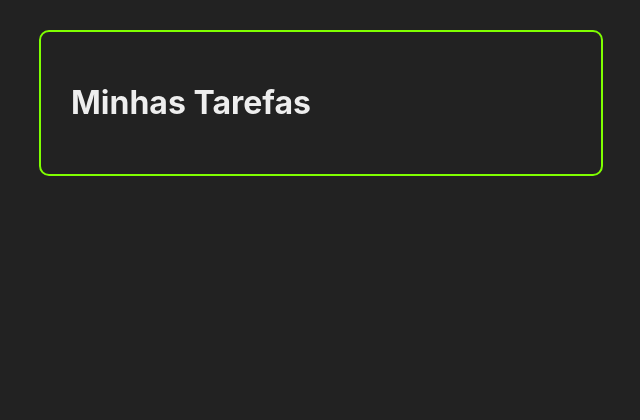
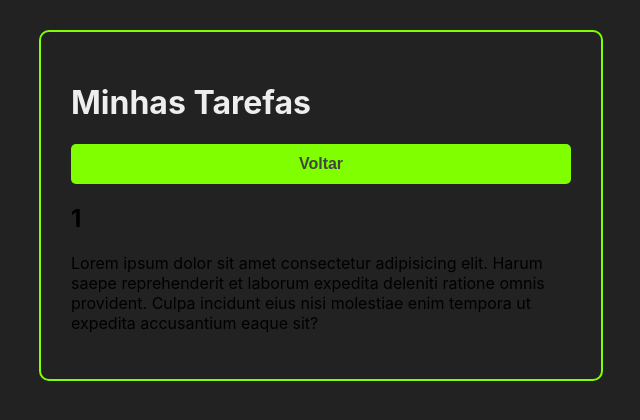
Before and after one commit to PatrickDSiqueira/minhastarefas, a React (Create React App) app: page /1 in a window 1280 px wide. Before the commit this address had no page. Shown: the top 420 px of the page, without its empty margins (319-959 px from the left). Built offline with nearby package versions, Linux system fonts and the light colour scheme.

Commit message:
create taskDatails component and pass parameters

```diff
--- a/src/App.jsx
+++ b/src/App.jsx
@@ -6,6 +6,7 @@ import  {v4 as uuidv4} from 'uuid';
 import Header from "./components/Header";
 import { Route, BrowserRouter, Routes } from "react-router-dom";
 import ReactDOM from "react-dom/client";
+import TaskDetails from "./components/TaskDetails";
 
 const App = () =>{
   const [tasks, setTasks]=useState([
@@ -60,9 +61,12 @@ root.render(
     <Header />
     <Routes>
       <Route
-      path="/" element = {<Home />}
-    >
-      </Route>
+      path="/" exact element = {<Home/>}
+    />
+    <Route
+    path="/:taskTitle"
+    exact
+    element = {<TaskDetails/>}/>
     </Routes>
   </BrowserRouter>
   )
--- /dev/null
+++ b/src/components/TaskDetails.jsx
@@ -0,0 +1,21 @@
+import React from "react";
+import Button from "./Button";
+import { useParams } from "react-router-dom";
+
+
+const TaskDetails = ()=> {
+    const params = useParams();
+    return(
+        <>
+            <div className="back-button-container">
+                <Button >Voltar</Button>
+            </div>
+            <div className="task-details-container">
+                <h2>{params.taskTitle}</h2>
+                <p>Lorem ipsum dolor sit amet consectetur adipisicing elit. Harum saepe reprehenderit et laborum expedita deleniti ratione omnis provident. Culpa incidunt eius nisi molestiae enim tempora ut expedita accusantium eaque sit?</p>
+            </div>
+        </>
+    );
+}
+
+export default TaskDetails;
```
